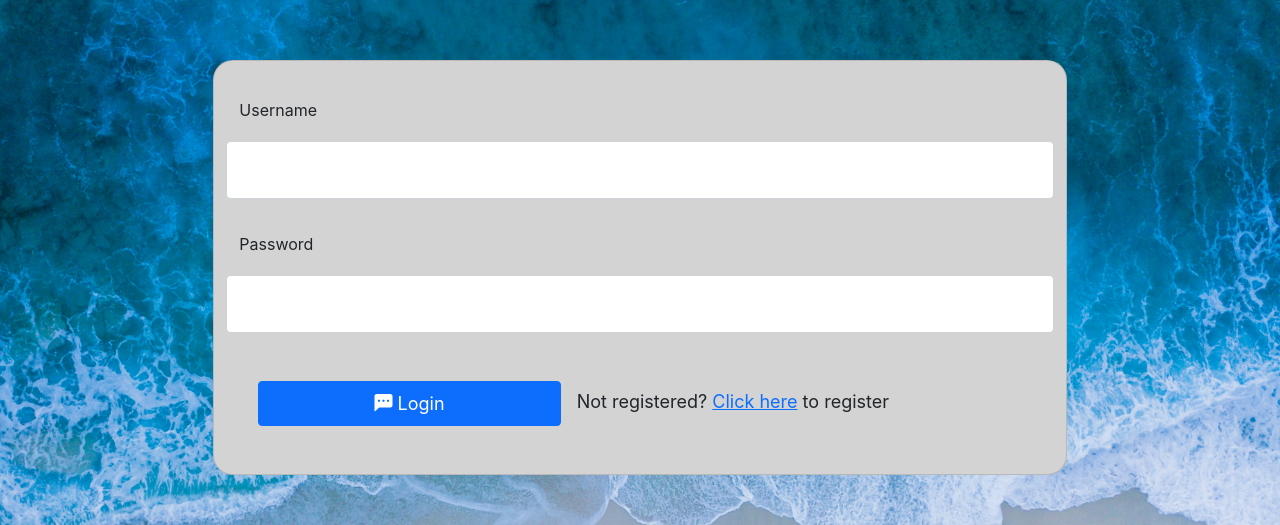
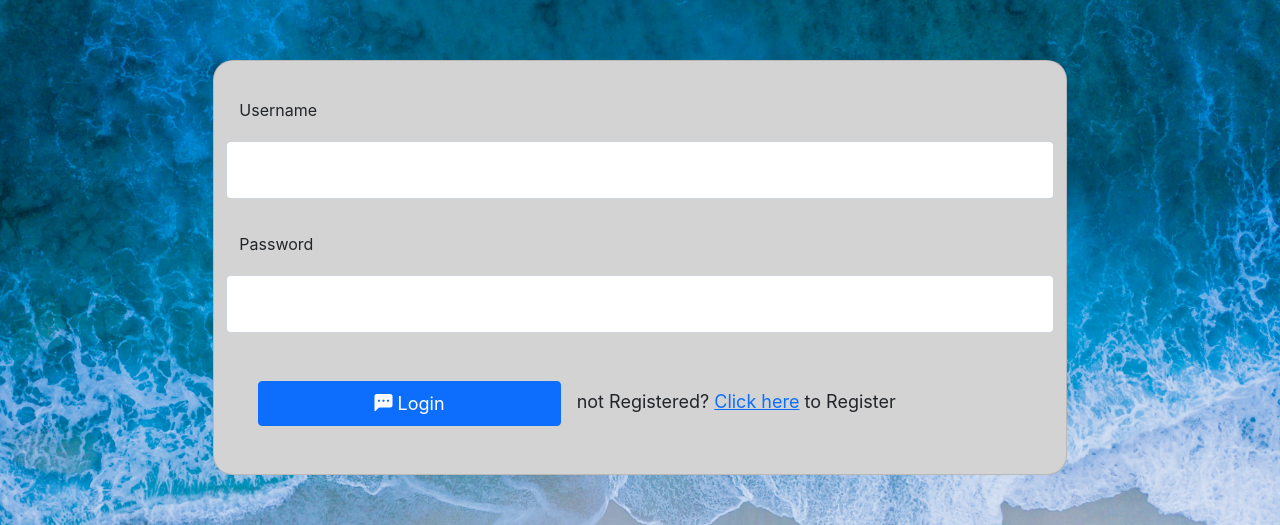
Before and after one commit to danielkarl888/WAppBIU, a React (Create React App) app: page / in a window 1280 px wide. Shown: the top 525 px of the page. Built offline with nearby package versions, Linux system fonts and the light colour scheme.

Commit message:
added resetinputs after succssfulRegi &start login

```diff
--- a/src/LoginPage.js
+++ b/src/LoginPage.js
@@ -1,18 +1,104 @@
-import PasswordInput from './Inputs/PasswordInput';
-import SubmitLoginScreen from './Inputs/SubmitLoginScreen';
-import UserNameInput from './Inputs/UserNameInput';
-import DisplayNameInput from './Inputs/DisplayNameInput';
-import SubmitRegisScreen from './Inputs/SubmitRegisScreen';
+import { Link } from "react-router-dom";
+import { useState } from 'react';
+import userList from './ManagingUsersList/userList';
+
 
 function LoginPage(){
+    const ConditionalLink = ({ children, to, condition }) => (!condition && to)
+      ? <Link to={to}>{children}</Link>
+      : <>{children}</>;
+
+    const [newUser, setNewUser] = useState({
+        userName: "",
+        display: "",
+        password: "",
+        img: ""
+    });
+    const [correctPassword, setCorrectPassword] = useState(false);
+    const [correctUserName, setCorrectUserName] = useState(false);
+
+    const handleUserNameChange = (event) => {
+        setNewUser({ ...newUser, userName: event.target.value })
+        console.log(newUser.userName);
+    }
+    const handlePasswordChange = (event) => {
+        setNewUser({ ...newUser, password: event.target.value })
+        console.log(newUser.password);
+    }
+
+    const [submitted, setSubmitted] = useState(false);
+    const [successMessage, setSuccessMessage] = useState(false);
+    const handleSubmit = (event, newUser) => {
+        event.preventDefault();
+        setNewUser({userName: "",
+        display: "",
+        password: "",
+        img: ""});
+    }
+    const isValidUser = (newUser)=>{
+        if(!isExistUsername(newUser.userName)){
+            return false;
+        }
+        for(var j =0; j<userList.length;j++){
+            if(newUser.password == userList[j].password && newUser.userName == userList[j].userName){
+                return true;
+            }
+        }
+        return false;
+    }
+    const isExistUsername = (uname)=>{
+        for(var i=0; i<userList.length; i++) {
+            if (uname==userList[i].userName){
+                return true;
+            }
+        }
+        return false;
+    }
+
+
     return (
-        <>
-            <form className="col card mt-2" id="conncectCard">
-            <UserNameInput/>
-            <PasswordInput/>
-            <SubmitLoginScreen action1="Login" question="Not registered?" action2="to register"/>
-            </form>
-        </>
+        <form
+        onSubmit={e => handleSubmit(e, newUser)}
+        className="col card mt-2"
+        id="conncectCard">
+            <div className="form-floating mb-3 input-padding-5">
+                <input
+                    onChange={handleUserNameChange}
+                    type="text"
+                    className="form-control mt-2"
+                    id="floatingUser"
+                    placeholder="Username"
+                    name="userName"
+                    value={newUser.userName}>
+                </input>
+                <label htmlFor="floatingUser">Username</label>
+            </div>
+            <>
+                <div className="form-floating mb-3 input-padding-5">
+                    <input
+                        onChange={handlePasswordChange}
+                        type="password"
+                        className="form-control mt-2"
+                        id="floatingPassword"
+                        placeholder="Password"
+                        name="Password"
+                        value={newUser.password}>
+                    </input>
+                    {(isExistUsername(newUser.userName)) && !isValidUser(newUser) ? <div className="validation m-1">Password is incorrect!</div> : null}
+                    <label htmlFor="floatingPassword">Password</label>
+                </div>
+            </>
+            <div className="form-floating mb-3 input-padding-5 p-3" id="login">
+                <div className="col-xl-11 col-lg-10 col-md-8 input-padding-5 p-3" id="submit">
+                    <ConditionalLink to='/chat' condition={(newUser)=>isValidUser(newUser)}>
+                        <button type="submit" className="btn btn-primary btn-karl" id="login-btn">
+                            <i className="bi bi-chat-left-dots-fill"></i> Login</button>
+                    </ConditionalLink>
+                    <span className="p-3">not Registered? <Link to='/regi' className="link" id="changeToRegister">
+                        Click here</Link> to Register</span>
+                </div>
+            </div>
+        </form>
     );
 }
 export default LoginPage;
--- a/src/RegisterPage.js
+++ b/src/RegisterPage.js
@@ -31,6 +31,10 @@ function RegisterPage() {
         event.preventDefault();
         validAllandRegister(newUser);
         var bool = validAllandRegister(newUser);
+        setNewUser({userName: "",
+        display: "",
+        password: "",
+        img: ""});
         console.log(bool);
         if(bool){
             console.log("succedd!!");
```
